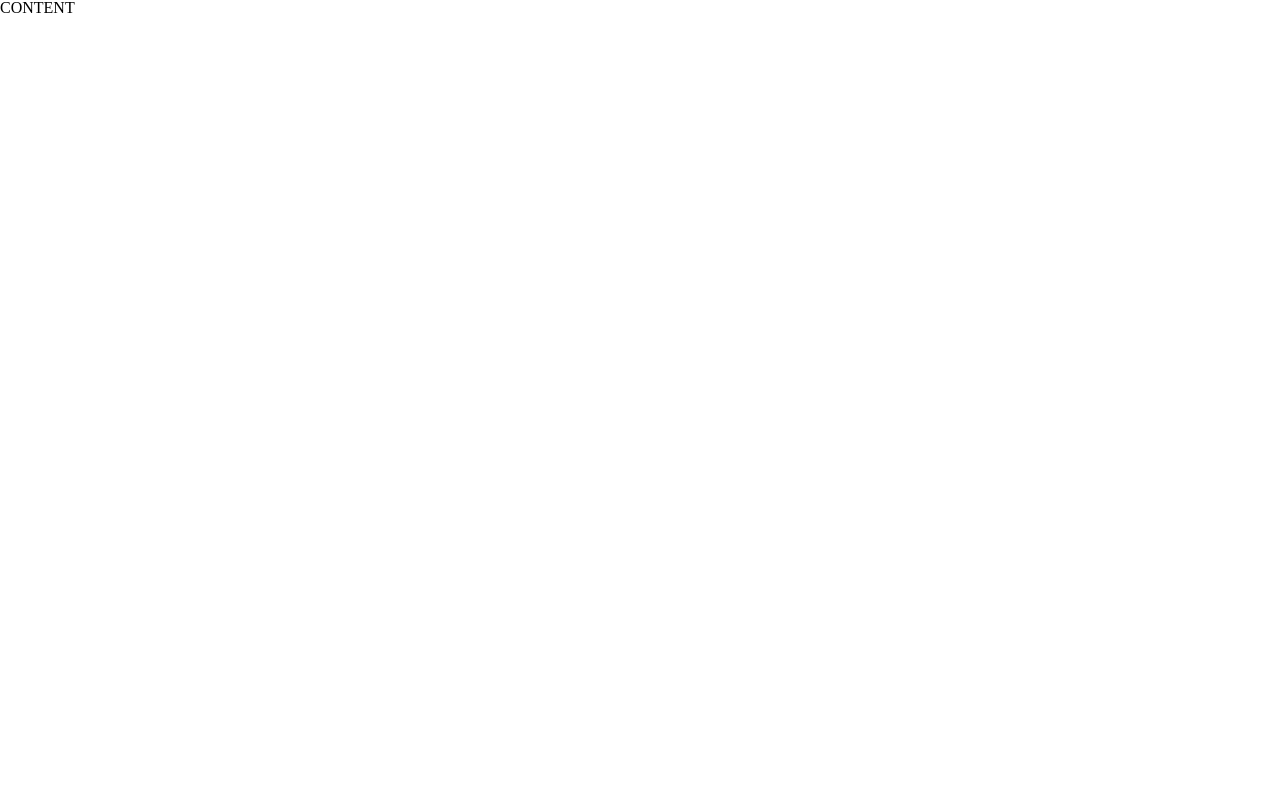
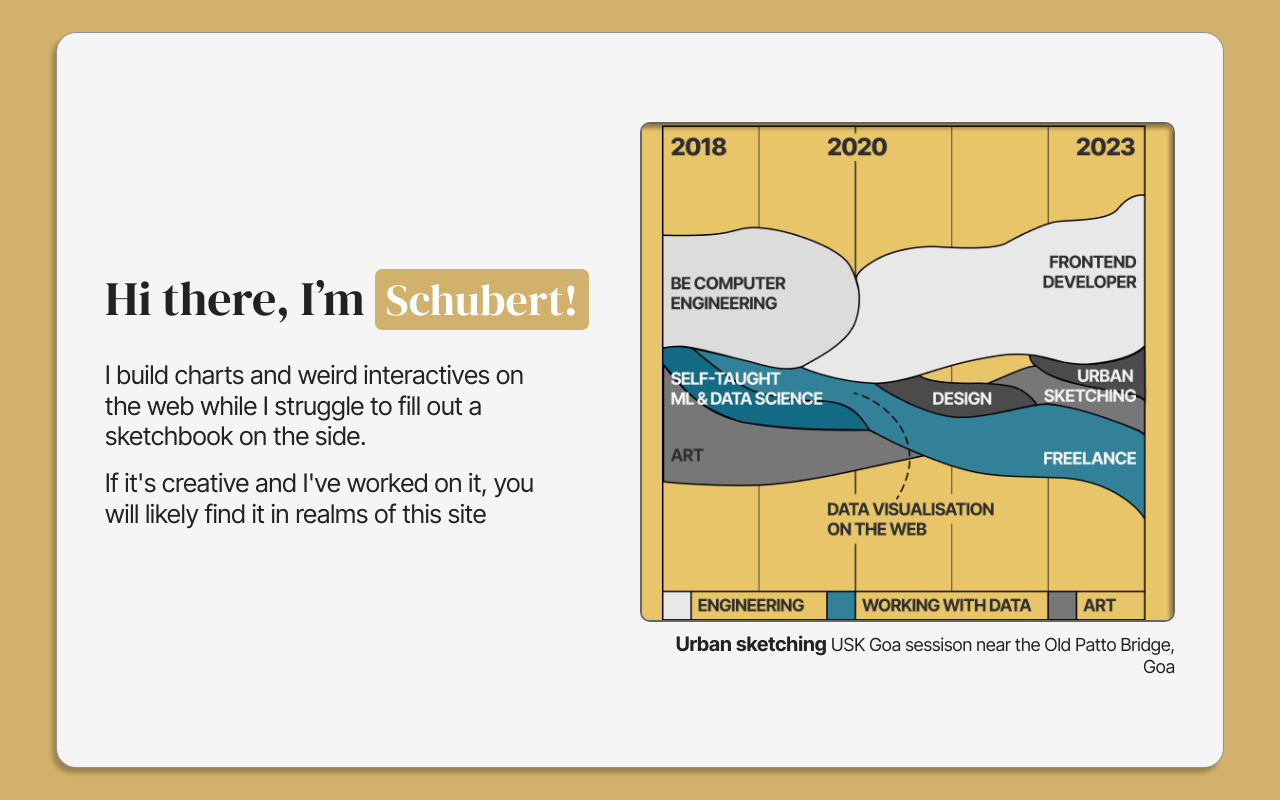
Before and after one commit to schubert-da/schubert-website, a SvelteKit app: page / in a window 1280 px wide. Built offline with nearby package versions, Linux system fonts and the light colour scheme.

Commit message:
adds hero section

```diff
--- /dev/null
+++ b/src/lib/components/HeroSection.svelte
@@ -0,0 +1,165 @@
+<script>
+	import CareerImage from '$lib/assets/images/schubert-career-viz.png';
+
+	let captionHeight = 0;
+</script>
+
+<section>
+	<div class="card">
+		<div class="text-content">
+			<h2>Hi there, I&#x2019m <span class="highlight">Schubert!</span></h2>
+			<div class="description">
+				<p>
+					I build charts and weird interactives on the web while I struggle to fill out a sketchbook
+					on the side.
+				</p>
+				<p>
+					If it's creative and I've worked on it, you will likely find it in realms of this site
+				</p>
+			</div>
+		</div>
+
+		<div class="image-content">
+			<div class="image-container">
+				<div class="image-wrapper" style="--caption-height: {captionHeight}px">
+					<img src={CareerImage} alt="graph showing Schubert's career" />
+				</div>
+
+				<div class="caption" bind:clientHeight={captionHeight}>
+					<p>
+						<span class="header">Urban sketching</span>
+						<span>USK Goa sessison near the Old Patto Bridge, Goa</span>
+					</p>
+				</div>
+			</div>
+		</div>
+	</div>
+</section>
+
+<style lang="scss">
+	section {
+		display: flex;
+		justify-content: center;
+		align-items: center;
+
+		height: 100vh;
+		background-color: var(--palette-yellow-muted);
+	}
+
+	.card {
+		display: flex;
+		flex-direction: row;
+		justify-content: space-between;
+		align-items: center;
+
+		width: 100%;
+		height: 100%;
+		padding: 0 3rem;
+		background-color: var(--color-background);
+
+		background: #f5f5f5;
+		border: 1px solid #929292;
+		box-shadow: -4px 5px 4px rgba(0, 0, 0, 0.25);
+		border-radius: 20px;
+
+		.text-content {
+			h2 {
+				font-size: 3rem;
+				margin-bottom: 2rem;
+
+				span.highlight {
+					padding: 0rem 0.65rem;
+					color: white;
+					background-color: var(--palette-yellow-muted);
+					font-size: 2.75rem;
+					border-radius: 7px;
+				}
+			}
+
+			.description {
+				display: flex;
+				flex-direction: column;
+				justify-content: center;
+				align-items: flex-start;
+				gap: 1rem;
+			}
+
+			p {
+				max-width: 30ch;
+				font-size: 1.6rem;
+			}
+		}
+
+		.image-content {
+			display: flex;
+			flex-direction: column;
+			justify-content: center;
+			align-items: flex-start;
+			overflow: hidden;
+
+			width: 50%;
+			max-width: 700px;
+			height: 100%;
+			padding: 1.5rem 0;
+
+			.image-container {
+				width: 100%;
+				max-height: 100%;
+
+				.image-wrapper {
+					--bottom-margin: 0.6rem;
+
+					display: flex;
+					justify-content: center;
+					align-items: center;
+					position: relative;
+					overflow: hidden;
+
+					margin-bottom: var(--bottom-margin);
+					max-height: calc(100% - var(--caption-height) - var(--bottom-margin));
+					border: 2px solid #666;
+					border-radius: 10px;
+
+					&::after {
+						position: absolute;
+						left: 0;
+						top: 0;
+						content: '';
+						display: block;
+						z-index: 1;
+
+						width: 100%;
+						height: 100%;
+						box-shadow: inset -3px 4px 4px rgba(0, 0, 0, 0.4);
+					}
+				}
+
+				img {
+					width: 100%;
+					height: auto;
+					overflow: hidden;
+
+					background-color: #aaa;
+				}
+
+				.caption {
+					display: flex;
+					flex-direction: row;
+					align-items: baseline;
+					justify-content: flex-end;
+					gap: 0.25rem;
+
+					p {
+						font-size: 1.125rem;
+						text-align: right;
+					}
+
+					span.header {
+						font-size: 1.25rem;
+						font-weight: 700;
+					}
+				}
+			}
+		}
+	}
+</style>
--- a/src/routes/+page.svelte
+++ b/src/routes/+page.svelte
@@ -1 +1,10 @@
-CONTENT
+<script>
+	import HeroSection from '$lib/components/HeroSection.svelte';
+</script>
+
+<main>
+	<HeroSection></HeroSection>
+</main>
+
+<style>
+</style>
--- a/src/styles/reset.css
+++ b/src/styles/reset.css
@@ -133,3 +133,9 @@ table {
     border-collapse: collapse;
     border-spacing: 0;
 }
+
+*,
+*::before,
+*::after {
+    box-sizing: border-box;
+}
--- a/src/styles/styles.css
+++ b/src/styles/styles.css
@@ -24,5 +24,30 @@
     --palette-yellow-muted: #D1B16C;
     --palette-light-brown: #A49890;
 
+    --color-background: #F5F5F5;
     --text-grey: #222;
+
+    --font-display: 'DM Serif Display', serif;
+    --font-body: 'Inter Tight', sans-serif;
 }
+
+body {
+    font-family: var(--font-body);
+    font-size: 1rem;
+    font-weight: 400;
+    line-height: 1.2;
+    color: var(--text-grey)
+}
+
+section {
+    padding: 2rem 3.5rem
+}
+
+h1,
+h2,
+h3,
+h4,
+h5,
+h6 {
+    font-family: var(--font-display);
+}
```
Also changed, not shown: src/lib/assets/images/schubert-career-viz.png (added).
